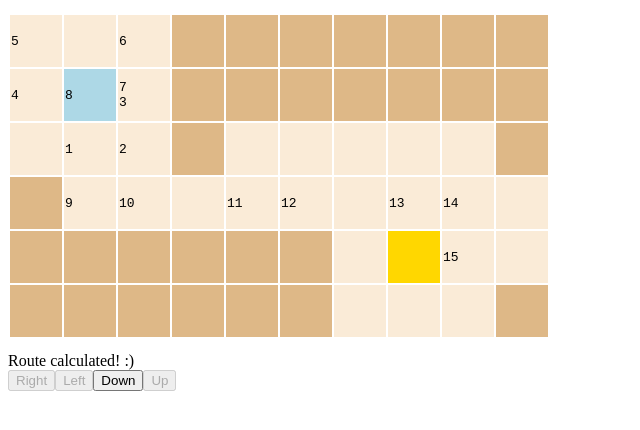
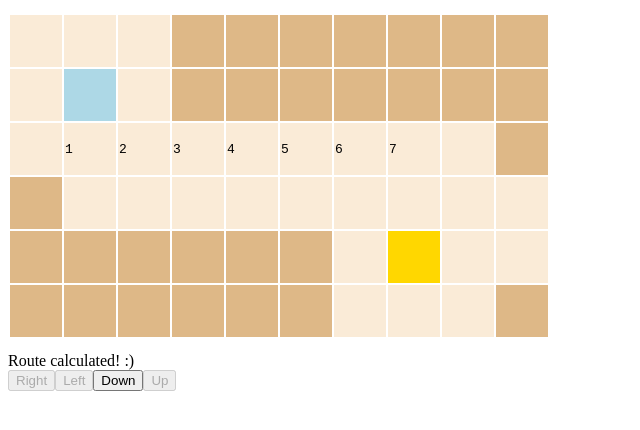
Before and after one commit to leoste/minmax-games, a plain HTML site: page bloxorz/bloxorz.html in a window 1280 px wide. Shown: the whole page, without its empty margins (0-640 px from the left). Drawn offline with Linux system fonts and the light colour scheme.

Commit message:
Update bloxorz.html

```diff
--- a/bloxorz/bloxorz.html
+++ b/bloxorz/bloxorz.html
@@ -4,6 +4,16 @@
 <head>
     <title>Bloxorz</title>
     <script>
+        const SquareType = {
+                Horizontal: 'X',
+                Vertical: 'Z',
+                Upright: 'Y',
+                Finis: 'F',
+                WinFinis: 'W',
+                Edge: 'E',
+                Tile: 'T'
+            }
+
         /*  magic values:
 
             square type:
@@ -16,7 +26,7 @@
         */
         console.clear();
 
-        const states = {
+        const States = {
             doubleVisit: [
                 "TTTEEEEEEE",
                 "TYTEEEEEEE",
@@ -29,6 +39,14 @@
                 "TTTEEEEEEE",
                 "TYTEEEEEEE",
                 "TTTETTTTTE",
+                "ETTTTTTTTT",
+                "EEEEEETFTT",
+                "EEEEEETTTE"
+            ],
+            easy: [
+                "TTTEEEEEEE",
+                "TYTEEEEEEE",
+                "TTTTTTTTTE",
                 "ETTTTTTTTT",
                 "EEEEEETFTT",
                 "EEEEEETTTE"
@@ -45,68 +63,66 @@
                     state[i].push({
                         type: c
                     });
-
-                    if (c == 'T' || c == 'X' || c == 'Y' || c == 'Z') {
-                        /*state[i][j].wayX = undefined;
-                        state[i][j].wayY = undefined;
-                        state[i][j].wayZ = undefined;*/
-                    }
                 })
             })
 
             return state;
         }
 
-        let state = makeState(states.weirdJump);
+        let state = makeState(States.easy);
 
         function getPossiblePlaces(start) {
-            let counter = (start.square["way"+start.square.type]?.counter || 0) + 1;
+            let counter = (start.square["way" + start.square.type]?.counter || 0) + 1;
             let type = start.square.type;
 
             switch (type) {
-                case 'X': {
+                case SquareType.Horizontal: {
                     return [
-                        { square: { type: 'Y', wayY: { pos: start.pos, type, counter } }, pos: { x: start.pos.x + 2, y: start.pos.y, } },
-                        { square: { type: 'Y', wayY: { pos: start.pos, type, counter } }, pos: { x: start.pos.x - 1, y: start.pos.y, } },
-                        { square: { type: 'X', wayX: { pos: start.pos, type, counter } }, pos: { x: start.pos.x, y: start.pos.y + 1, } },
-                        { square: { type: 'X', wayX: { pos: start.pos, type, counter } }, pos: { x: start.pos.x, y: start.pos.y - 1, } }
+                        { square: { type: SquareType.Upright, wayY: { pos: start.pos, type, counter } }, pos: { x: start.pos.x + 2, y: start.pos.y, } },
+                        { square: { type: SquareType.Upright, wayY: { pos: start.pos, type, counter } }, pos: { x: start.pos.x - 1, y: start.pos.y, } },
+                        { square: { type: SquareType.Horizontal, wayX: { pos: start.pos, type, counter } }, pos: { x: start.pos.x, y: start.pos.y + 1, } },
+                        { square: { type: SquareType.Horizontal, wayX: { pos: start.pos, type, counter } }, pos: { x: start.pos.x, y: start.pos.y - 1, } }
                     ];
                 }
-                case 'Y': {
+                case SquareType.Upright: {
                     return [
-                        { square: { type: 'X', wayX: { pos: start.pos, type, counter } }, pos: { x: start.pos.x + 1, y: start.pos.y, } },
-                        { square: { type: 'X', wayX: { pos: start.pos, type, counter } }, pos: { x: start.pos.x - 2, y: start.pos.y, } },
-                        { square: { type: 'Z', wayZ: { pos: start.pos, type, counter } }, pos: { x: start.pos.x, y: start.pos.y + 1, } },
-                        { square: { type: 'Z', wayZ: { pos: start.pos, type, counter } }, pos: { x: start.pos.x, y: start.pos.y - 2, } }
+                        { square: { type: SquareType.Horizontal, wayX: { pos: start.pos, type, counter } }, pos: { x: start.pos.x + 1, y: start.pos.y, } },
+                        { square: { type: SquareType.Horizontal, wayX: { pos: start.pos, type, counter } }, pos: { x: start.pos.x - 2, y: start.pos.y, } },
+                        { square: { type: SquareType.Vertical, wayZ: { pos: start.pos, type, counter } }, pos: { x: start.pos.x, y: start.pos.y + 1, } },
+                        { square: { type: SquareType.Vertical, wayZ: { pos: start.pos, type, counter } }, pos: { x: start.pos.x, y: start.pos.y - 2, } }
                     ];
                 }
-                case 'Z': {
+                case SquareType.Vertical: {
                     return [
-                        { square: { type: 'Z', wayZ: { pos: start.pos, type, counter } }, pos: { x: start.pos.x + 1, y: start.pos.y, } },
-                        { square: { type: 'Z', wayZ: { pos: start.pos, type, counter } }, pos: { x: start.pos.x - 1, y: start.pos.y, } },
-                        { square: { type: 'Y', wayY: { pos: start.pos, type, counter } }, pos: { x: start.pos.x, y: start.pos.y + 2, } },
-                        { square: { type: 'Y', wayY: { pos: start.pos, type, counter } }, pos: { x: start.pos.x, y: start.pos.y - 1, } }
+                        { square: { type: SquareType.Vertical, wayZ: { pos: start.pos, type, counter } }, pos: { x: start.pos.x + 1, y: start.pos.y, } },
+                        { square: { type: SquareType.Vertical, wayZ: { pos: start.pos, type, counter } }, pos: { x: start.pos.x - 1, y: start.pos.y, } },
+                        { square: { type: SquareType.Upright, wayY: { pos: start.pos, type, counter } }, pos: { x: start.pos.x, y: start.pos.y + 2, } },
+                        { square: { type: SquareType.Upright, wayY: { pos: start.pos, type, counter } }, pos: { x: start.pos.x, y: start.pos.y - 1, } }
                     ];
                 }
             }
         }
 
+        function isFinis(square) {
+            return square.type === SquareType.Finis || square.type === SquareType.WinFinis
+        }
+
         function isValidPlace(place) {
             if (place.pos.y >= 0 && place.pos.y < state.length && place.pos.x >= 0 && place.pos.x < state[place.pos.y].length) {
-                if (state[place.pos.y][place.pos.x].type == 'E') {
+                if (state[place.pos.y][place.pos.x].type == SquareType.Edge) {
                     return false;
                 }
                 else {
                     let squareType, x, y;
 
                     if (place.square) squareType = place.square.type;
-                    else squareType = state[place.pos.y][place.pos.x].type === 'E' ? 'E' : 'T';
+                    else squareType = state[place.pos.y][place.pos.x].type === SquareType.Edge ? SquareType.Edge : SquareType.Tile;
 
-                    if (squareType == 'X') {
+                    if (squareType == SquareType.Horizontal) {
                         x = place.pos.x + 1;
                         y = place.pos.y;
                     }
-                    else if (squareType == 'Z') {
+                    else if (squareType == SquareType.Vertical) {
                         x = place.pos.x;
                         y = place.pos.y + 1;
                     }
@@ -142,11 +158,20 @@
         }
 
         function getStartAndFinis() {
+            state.forEach((row, i) => {
+                row.forEach((square, j) => {
+                    if (square.ids) square.ids = [];
+                    square.wayX = undefined;
+                    square.wayY = undefined;
+                    square.wayZ = undefined;
+                });
+            });
+
             let startPlace, finisPlace;
 
             state.forEach((row, i) => {
                 row.forEach((square, j) => {
-                    if (square.type === 'X' || square.type === 'Y' || square.type === 'Z') {
+                    if (square.type === SquareType.Horizontal || square.type === SquareType.Upright || square.type === SquareType.Vertical) {
                         startPlace = {
                             square,
                             pos: {
@@ -155,7 +180,7 @@
                             }
                         }
                     }
-                    else if (square.type === 'F' || square.type === 'W') {
+                    else if (isFinis(square)) {
                         finisPlace = {
                             square,
                             pos: {
@@ -173,9 +198,7 @@
         function explore() {
             // leia algus ja lõpp :)
 
-            let {startPlace, finisPlace } = getStartAndFinis();
-
-
+            let { startPlace, finisPlace } = getStartAndFinis();
 
             let unknownPlaces = [startPlace];
             while (unknownPlaces.length > 0) {
@@ -195,7 +218,6 @@
                     }
                 });
             }
-
             let way = finisPlace.square.wayY;
 
             if (way) {
@@ -204,10 +226,10 @@
 
                     way = square["way" + way.type];
                     square.ids = square.ids || [];
-                    square.ids.push(way.counter);
+                    square.ids.unshift(way.counter);
                 }
 
-                finisPlace.square.type = 'W';
+                finisPlace.square.type = SquareType.WinFinis;
                 renderMessage("Route calculated! :)")
             }
             else {
@@ -220,22 +242,23 @@
         }
 
         function render() {
+            renderBoard();
+            renderButtons();
+        }
+
+        function renderBoard() {
             let view = "<table>";
-
             let color = { index: -1, type: '' };
-
             state.forEach((row, i) => {
                 view += "<tr>";
                 row.forEach((square, j) => {
                     view += '<td class="';
-
                     if (color.index === i * row.length + j) {
                         view += color.type;
                     }
                     else {
                         view += square.type;
                     }
-
                     view += '">';
 
                     if (square.ids) {
@@ -246,28 +269,26 @@
 
                     view += '</td>'
 
-                    if (square.type == 'X') {
+                    if (square.type == SquareType.Horizontal) {
                         color.index = i * row.length + j + 1;
                         color.type = square.type;
                     }
-                    else if (square.type == 'Z') {
+                    else if (square.type == SquareType.Vertical) {
                         color.index = (i + 1) * row.length + j;
                         color.type = square.type;
                     }
                 })
                 view += "</tr>";
             });
-
             view += "</table>";
-
             laud.innerHTML = view;
 
             buttons.innerHTML = '';
+        }
 
+        function renderButtons() {
             let { startPlace, finisPlace } = getStartAndFinis();
-
             let places = getPossiblePlaces(startPlace);
-
             places.forEach((place) => {
                 let button = document.createElement('button');
 
@@ -280,17 +301,27 @@
                 else if (yOffset < 0) button.innerHTML = "Up";
 
                 button.disabled = !isValidPlace(place);
-
                 button.onclick = () => {
-                    startPlace.square.type = "T";
-                    state[place.pos.y][place.pos.x].type = place.square.type;
-                    render();
+                    if (!isFinis(state[place.pos.y][place.pos.x]))
+                    {
+                        startPlace.square.type = SquareType.Tile;
+                        state[place.pos.y][place.pos.x].type = place.square.type;
+                        explore();
+                        render();
+                    }
+                    else
+                    {
+                        startPlace.square.type = SquareType.Tile;
+                        state[place.pos.y][place.pos.x].type = place.square.type;
+                        renderBoard();
+                        renderMessage("Vector");
+                    }
                 }
                 buttons.appendChild(button);
             });
         }
 
-        function algus() {
+        function load() {
             explore();
             render();
         }
@@ -331,7 +362,7 @@
     </style>
 </head>
 
-<body onload="algus()">
+<body onload="load()">
     <pre id="laud"></pre>
     <div id="vastus"></div>
     <div id="buttons"></div>
```
